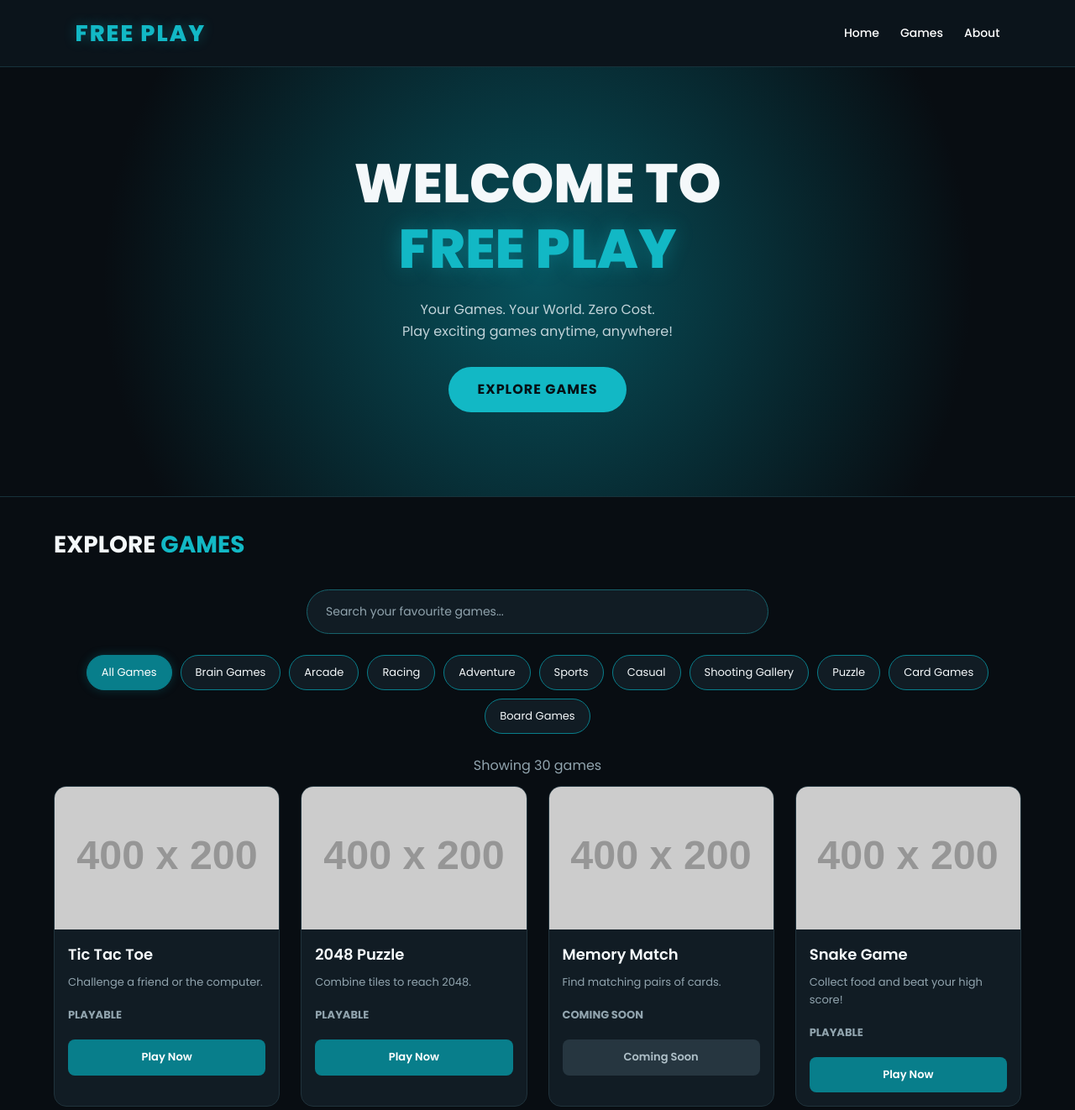
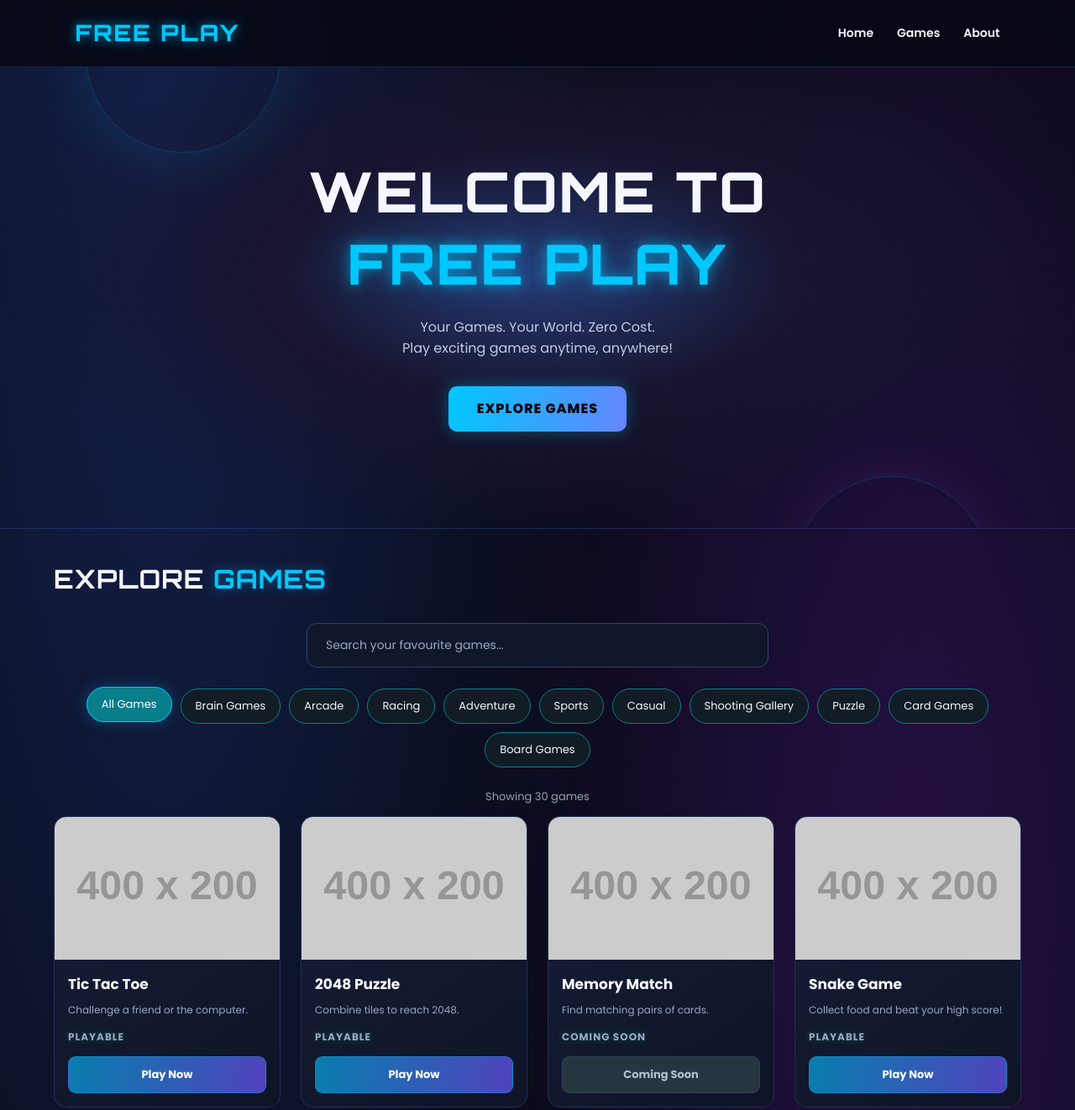
Before and after one commit to Ritz3411/Free-Play, a plain HTML site: page index.html in a window 1280 px wide. Shown: the top 1322 px of the page at 84% size. Drawn offline with Linux system fonts and the light colour scheme; placeholder pictures from the web are drawn by us.

Commit message:
Update style.css

```diff
--- a/style.css
+++ b/style.css
@@ -1,19 +1,16 @@
 
-/* ==========================================
-   FREE PLAY - PREMIUM GAMING WEBSITE
-   Theme: PETROL BLUE + BLACK
-========================================== */
-
-@import url('https://fonts.googleapis.com/css2?family=Poppins:wght@400;500;600;700;800&display=swap');
+@import url('https://fonts.googleapis.com/css2?family=Orbitron:wght@500;600;700;800&family=Poppins:wght@400;500;600;700;800&display=swap');
 
 :root {
-    --primary: #087E8B;
-    --secondary: #12B8C5;
-    --dark: #080D12;
-    --card: #111C24;
-    --text: #F4F8FA;
-    --muted: #91A4AE;
-    --border: #20333C;
+    --bg: #070914;
+    --surface: #101426;
+    --card: #131a30;
+    --blue: #00c8ff;
+    --purple: #a855f7;
+    --green: #00f5a0;
+    --white: #f5f7ff;
+    --muted: #9ba7c4;
+    --border: rgba(105, 133, 255, 0.2);
 }
 
 * {
@@ -25,121 +22,161 @@
 
 body {
     font-family: 'Poppins', sans-serif;
-    background: var(--dark);
-    color: var(--text);
+    background:
+        radial-gradient(ellipse at 15% 5%, #14204a 0%, transparent 35%),
+        radial-gradient(ellipse at 85% 25%, #251044 0%, transparent 35%),
+        var(--bg);
+    color: var(--white);
     line-height: 1.6;
+    overflow-x: hidden;
 }
 
-/* NAVIGATION BAR */
+/* NAVIGATION */
 
 .navbar {
     display: flex;
     justify-content: space-between;
     align-items: center;
     padding: 18px 7%;
-    background: #0B141B;
-    border-bottom: 1px solid #17323B;
+    background: rgba(7, 9, 20, 0.88);
+    backdrop-filter: blur(16px);
+    border-bottom: 1px solid var(--border);
     position: sticky;
     top: 0;
     z-index: 1000;
 }
 
 .logo {
+    font-family: 'Orbitron', sans-serif;
     font-size: 27px;
     font-weight: 800;
-    color: var(--secondary);
     letter-spacing: 2px;
-    text-shadow: 0 0 15px #12B8C555;
+    color: var(--blue);
+    text-shadow: 0 0 12px #00c8ff99, 0 0 28px #00c8ff44;
 }
 
 .nav-links {
     display: flex;
-    gap: 25px;
+    gap: 28px;
 }
 
 .navbar a {
-    color: white;
+    color: var(--white);
     text-decoration: none;
     font-size: 14px;
-    font-weight: 500;
-    transition: 0.3s;
+    font-weight: 600;
+    transition: 0.25s;
 }
 
 .navbar a:hover {
-    color: var(--secondary);
+    color: var(--blue);
+    text-shadow: 0 0 12px var(--blue);
 }
 
-/* HERO SECTION */
+/* HERO */
 
 .hero {
+    position: relative;
     text-align: center;
-    padding: 100px 20px;
+    padding: 105px 20px 115px;
+    overflow: hidden;
     background:
-        radial-gradient(
-            circle at center,
-            #07515C,
-            #080D12 75%
-        );
-    border-bottom: 1px solid #17323B;
+        radial-gradient(ellipse at 50% 45%, #263a75 0%, #17152f 35%, transparent 72%);
+    border-bottom: 1px solid var(--border);
+}
+
+.hero::before,
+.hero::after {
+    content: "";
+    position: absolute;
+    width: 230px;
+    height: 230px;
+    border: 1px solid #00c8ff30;
+    border-radius: 50%;
+    pointer-events: none;
+}
+
+.hero::before {
+    top: -130px;
+    left: 8%;
+    box-shadow: 0 0 70px #00c8ff20;
+}
+
+.hero::after {
+    bottom: -170px;
+    right: 8%;
+    box-shadow: 0 0 70px #a855f720;
 }
 
 .hero h1 {
-    font-size: clamp(35px, 6vw, 65px);
+    position: relative;
+    z-index: 1;
+    font-family: 'Orbitron', sans-serif;
+    font-size: clamp(34px, 6vw, 66px);
     font-weight: 800;
-    line-height: 1.2;
-    margin-bottom: 20px;
+    line-height: 1.3;
+    margin-bottom: 18px;
+    letter-spacing: 2px;
 }
 
 .hero h1 span {
     display: block;
-    color: var(--secondary);
-    text-shadow: 0 0 25px #12B8C555;
+    color: var(--blue);
+    text-shadow: 0 0 15px #00c8ff99, 0 0 40px #00c8ff55;
 }
 
 .hero p {
-    color: #C1D3D9;
+    position: relative;
+    z-index: 1;
+    color: #c2cbe3;
     font-size: 16px;
-    margin: 20px auto 30px;
+    margin: 20px auto 32px;
     max-width: 600px;
 }
 
 /* EXPLORE BUTTON */
 
 .play-btn {
+    position: relative;
+    z-index: 1;
     display: inline-block;
-    padding: 14px 35px;
-    background: var(--secondary);
-    color: #061116;
-    border-radius: 30px;
+    padding: 14px 34px;
+    background: linear-gradient(100deg, var(--blue), #6585ff);
+    color: #050817;
+    border: none;
+    border-radius: 10px;
     text-decoration: none;
-    font-weight: 700;
+    font-weight: 800;
     letter-spacing: 1px;
+    box-shadow: 0 0 20px #00c8ff55;
     transition: 0.3s;
 }
 
 .play-btn:hover {
-    background: white;
-    transform: translateY(-4px);
-    box-shadow: 0 0 25px #12B8C566;
+    transform: translateY(-4px) scale(1.04);
+    box-shadow: 0 0 35px #00c8ff99;
 }
 
 /* GAME SECTION */
 
 .game-section {
-    padding: 60px 7%;
+    padding: 65px 7%;
 }
 
 .section-title {
-    font-size: 28px;
+    font-family: 'Orbitron', sans-serif;
+    font-size: clamp(23px, 4vw, 31px);
     font-weight: 700;
-    margin-bottom: 30px;
+    margin-bottom: 28px;
+    letter-spacing: 1px;
 }
 
 .section-title span {
-    color: var(--secondary);
+    color: var(--blue);
+    text-shadow: 0 0 14px #00c8ff66;
 }
 
-/* SEARCH BOX */
+/* SEARCH */
 
 .search-box {
     display: block;
@@ -147,9 +184,9 @@ body {
     max-width: 550px;
     margin: 25px auto;
     padding: 15px 22px;
-    background: #111C24;
-    border: 1px solid #17616B;
-    border-radius: 30px;
+    background: #10172b;
+    border: 1px solid #33416c;
+    border-radius: 12px;
     color: white;
     font-family: inherit;
     font-size: 14px;
@@ -158,15 +195,15 @@ body {
 }
 
 .search-box:focus {
-    border-color: var(--secondary);
-    box-shadow: 0 0 15px #12B8C533;
+    border-color: var(--blue);
+    box-shadow: 0 0 18px #00c8ff35;
 }
 
 .search-box::placeholder {
-    color: #91A4AE;
+    color: var(--muted);
 }
 
-/* GAME CATEGORIES */
+/* CATEGORIES */
 
 .categories {
     display: flex;
@@ -177,47 +214,56 @@ body {
 }
 
 .category-btn {
-    padding: 10px 23px;
-    border: 1px solid var(--primary);
-    background: transparent;
-    color: white;
-    border-radius: 25px;
+    padding: 10px 19px;
+    border: 1px solid #46527c;
+    background: #11172a;
+    color: #dce5ff;
+    border-radius: 9px;
     cursor: pointer;
     font-family: inherit;
     font-size: 13px;
-    transition: 0.3s;
+    transition: 0.25s;
 }
 
 .category-btn:hover,
 .category-btn.active {
-    background: var(--primary);
+    background: linear-gradient(100deg, #087eae, #6941c6);
     color: white;
-    box-shadow: 0 0 12px #087E8B55;
+    border-color: var(--blue);
+    box-shadow: 0 0 18px #00c8ff40;
+    transform: translateY(-2px);
+}
+
+#gameCount {
+    text-align: center;
+    color: var(--muted);
+    margin: 14px 0 25px;
+    font-size: 13px;
 }
 
 /* GAME GRID */
 
 .game-grid {
     display: grid;
-    grid-template-columns:
-        repeat(auto-fit, minmax(220px, 1fr));
-    gap: 25px;
+    grid-template-columns: repeat(auto-fit, minmax(220px, 1fr));
+    gap: 24px;
 }
 
 /* GAME CARDS */
 
 .game-card {
-    background: var(--card);
+    position: relative;
+    background: linear-gradient(145deg, #171e38, #0e1426);
     border-radius: 15px;
     overflow: hidden;
     border: 1px solid var(--border);
-    transition: 0.3s ease;
+    transition: transform 0.3s, box-shadow 0.3s, border-color 0.3s;
 }
 
 .game-card:hover {
     transform: translateY(-8px);
-    border-color: var(--secondary);
-    box-shadow: 0 12px 30px #087E8B30;
+    border-color: var(--blue);
+    box-shadow: 0 12px 35px #00c8ff22, 0 0 18px #a855f722;
 }
 
 .game-card img {
@@ -225,70 +271,96 @@ body {
     width: 100%;
     height: 175px;
     object-fit: cover;
-    transition: 0.4s;
+    transition: transform 0.4s;
+    background: #171e38;
 }
 
 .game-card:hover img {
-    transform: scale(1.04);
+    transform: scale(1.06);
 }
 
 .game-info {
-    padding: 20px;
+    padding: 18px;
 }
 
 .game-info h3 {
-    font-size: 18px;
-    font-weight: 600;
-    margin-bottom: 8px;
+    font-size: 17px;
+    font-weight: 700;
+    margin-bottom: 7px;
+    color: var(--white);
 }
 
 .game-info p {
-    font-size: 13px;
+    font-size: 12px;
     color: var(--muted);
-    margin-bottom: 18px;
+    margin-bottom: 13px;
 }
 
-/* PLAY NOW BUTTON */
+/* GAME STATUS */
+
+.game-status {
+    color: var(--green);
+    font-size: 11px;
+    font-weight: 800;
+    letter-spacing: 1px;
+    margin: 8px 0 13px;
+}
+
+.game-status:not(:empty) {
+    text-shadow: 0 0 10px #00f5a044;
+}
+
+/* PLAY BUTTON */
 
 .game-btn {
     display: block;
     text-align: center;
     padding: 11px;
-    background: var(--primary);
+    background: linear-gradient(100deg, #087eae, #5142bd);
     color: white;
     text-decoration: none;
-    border-radius: 8px;
+    border: 1px solid #00c8ff44;
+    border-radius: 9px;
     font-size: 13px;
-    font-weight: 600;
-    transition: 0.3s;
+    font-weight: 700;
+    transition: 0.25s;
 }
 
 .game-btn:hover {
-    background: var(--secondary);
-    color: #061116;
+    background: linear-gradient(100deg, #00c8ff, #9270ff);
+    color: #050817;
+    box-shadow: 0 0 18px #00c8ff66;
 }
 
-/* ABOUT SECTION */
+.game-btn.disabled {
+    background: #222a40;
+    color: #8792ae;
+    border-color: #343e5a;
+    cursor: not-allowed;
+    pointer-events: none;
+}
+
+/* ABOUT */
 
 #about {
-    background: #0B141B;
-    border-top: 1px solid #17323B;
-    border-bottom: 1px solid #17323B;
+    background: rgba(15, 21, 42, 0.8);
+    border-top: 1px solid var(--border);
+    border-bottom: 1px solid var(--border);
 }
 
 #about p {
     color: var(--muted);
     max-width: 750px;
-    font-size: 15px;
+    font-size: 14px;
 }
 
 /* FOOTER */
 
 footer {
-    background: #05090D;
+    background: #050711;
     padding: 35px 20px;
     text-align: center;
-    border-top: 1px solid #17323B;
+    border-top: 1px solid var(--border);
 }
 
 footer p {
@@ -298,24 +370,32 @@ footer p {
 }
 
 footer span {
-    color: var(--secondary);
-    font-weight: 700;
+    color: var(--blue);
+    font-weight: 800;
 }
 
-/* MOBILE & TABLET RESPONSIVENESS */
+/* ACCESSIBILITY */
+
+a:focus-visible,
+button:focus-visible,
+input:focus-visible {
+    outline: 2px solid var(--blue);
+    outline-offset: 4px;
+}
+
+/* TABLET AND MOBILE */
 
 @media (max-width: 768px) {
-
     .navbar {
         padding: 15px 5%;
     }
 
     .logo {
-        font-size: 22px;
+        font-size: 21px;
     }
 
     .nav-links {
-        gap: 12px;
+        gap: 13px;
     }
 
     .navbar a {
@@ -323,25 +403,24 @@ footer span {
     }
 
     .hero {
-        padding: 75px 15px;
+        padding: 75px 15px 85px;
     }
 
     .game-section {
-        padding: 40px 5%;
+        padding: 42px 5%;
     }
 
     .game-grid {
-        grid-template-columns:
-            repeat(2, minmax(0, 1fr));
-        gap: 15px;
+        grid-template-columns: repeat(2, minmax(0, 1fr));
+        gap: 14px;
     }
 
     .game-card img {
-        height: 135px;
+        height: 130px;
     }
 
     .game-info {
-        padding: 13px;
+        padding: 12px;
     }
 
     .game-info h3 {
@@ -355,12 +434,14 @@ footer span {
     .game-btn {
         font-size: 12px;
     }
+
+    .category-btn {
+        padding: 9px 13px;
+        font-size: 12px;
+    }
 }
 
-/* SMALL MOBILE SCREENS */
-
 @media (max-width: 380px) {
-
     .navbar {
         flex-direction: column;
         gap: 12px;
@@ -374,3 +455,13 @@ footer span {
         height: 180px;
     }
 }
+
+@media (prefers-reduced-motion: reduce) {
+    *,
+    *::before,
+    *::after {
+        scroll-behavior: auto !important;
+        transition-duration: 0.01ms !important;
+        animation-duration: 0.01ms !important;
+    }
+}
```
